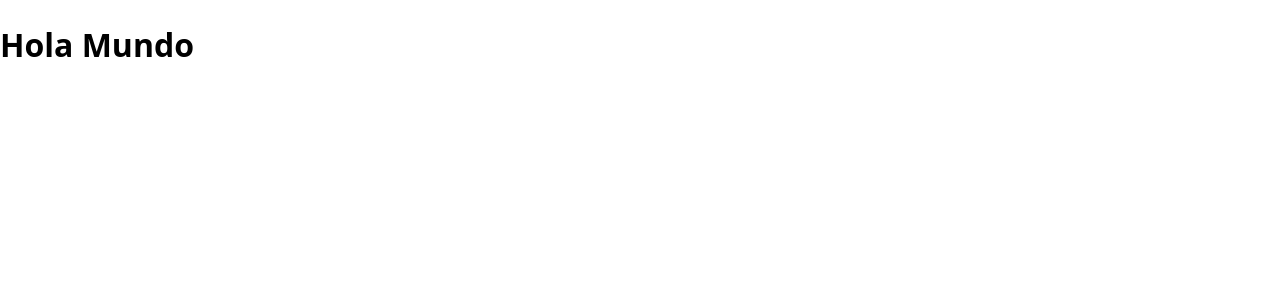
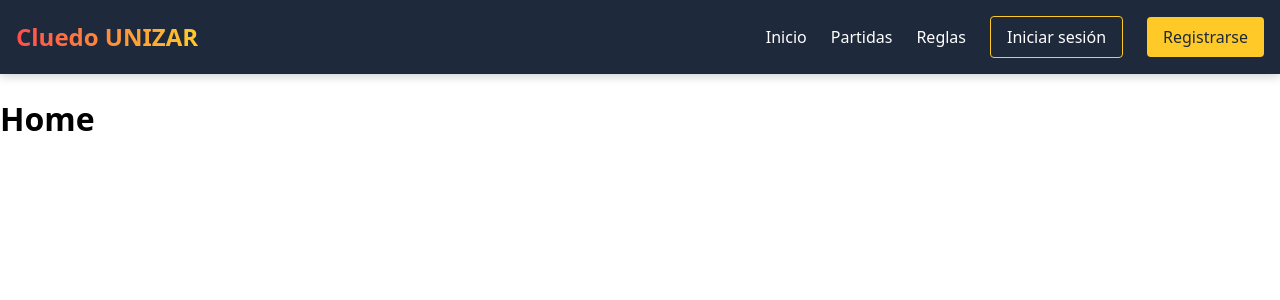
Before and after one commit to daniwow71/cluedo-UNIZAR, a React (Vite) app in the folder frontend/: page / in a window 1280 px wide. Shown: the top 300 px of the page. Built offline with nearby package versions, Linux system fonts and the light colour scheme.

Commit message:
añadido header

```diff
--- a/frontend/package.json
+++ b/frontend/package.json
@@ -11,7 +11,9 @@
   },
   "dependencies": {
     "react": "^19.0.0",
-    "react-dom": "^19.0.0"
+    "react-dom": "^19.0.0",
+    "react-icons": "^5.5.0",
+    "react-router-dom": "^7.2.0"
   },
   "devDependencies": {
     "@eslint/js": "^9.21.0",
--- a/frontend/src/App.jsx
+++ b/frontend/src/App.jsx
@@ -1,12 +1,27 @@
-import './App.css'
+import { useState } from 'react';
+import Header from './components/header/Header.jsx';
+import { BrowserRouter as Router, Routes, Route } from 'react-router-dom';
+import './App.css';
 
 const App = () => {
+  const [user, setUser] = useState(null);
+
+  const handleLogout = () => {
+    setUser(null);
+  };
 
   return (
-    <>
-    <h1>Hola Mundo</h1>
-    </>
-  )
-}
+    <Router>
+      <Header user={user} onLogout={handleLogout} />
+      <main>
+        <Routes>
+          <Route path="/" element={<h1>Home</h1>} />
+        </Routes>
+      </main>
+      <footer>
+      </footer>
+    </Router>
+  );
+};
 
-export default App
+export default App;
--- /dev/null
+++ b/frontend/src/components/header/Header.jsx
@@ -0,0 +1,49 @@
+import './styles/Header.css';
+import { GiHamburgerMenu } from "react-icons/gi";
+import { Link } from 'react-router-dom';
+import useHeader from '../../hooks/useHeader';
+
+const Header = ({ user, onLogout }) => {
+  const { isMobile, toggleMenu, navClasses, navListClasses } = useHeader()
+
+  return (
+    <header className="header">
+      <h1 className="header-title">Cluedo UNIZAR</h1>
+
+      {isMobile && (
+        <button className="header-menu-toggle" onClick={toggleMenu} aria-label="Toggle menu">
+          <GiHamburgerMenu size={24} />
+        </button>
+      )}
+
+      <nav className={navClasses}>
+        <ul className={navListClasses}>
+          <li className="header-nav-item"><Link to="/">Inicio</Link></li>
+          <li className="header-nav-item"><Link to="/games">Partidas</Link></li>
+          <li className="header-nav-item"><Link to="/rules">Reglas</Link></li>
+          {user ? (
+            <>
+              <li className="header-nav-item header-profile">
+                <Link to="/profile">Mi perfil</Link>
+              </li>
+              <li className="header-nav-item header-logout">
+                <Link to="/" onClick={onLogout}>Cerrar sesión</Link>
+              </li>
+            </>
+          ) : (
+            <>
+              <li className="header-nav-item header-login">
+                <Link to="/login">Iniciar sesión</Link>
+              </li>
+              <li className="header-nav-item header-register">
+                <Link to="/register">Registrarse</Link>
+              </li>
+            </>
+          )}
+        </ul>
+      </nav>
+    </header>
+  );
+};
+
+export default Header;
--- /dev/null
+++ b/frontend/src/components/header/styles/Header.css
@@ -0,0 +1,102 @@
+.header {
+  background-color: var(--color-primary);
+  color: var(--color-text-light);
+  padding: 1rem;
+  box-shadow: 0 2px 10px var(--color-shadow-medium);
+  display: flex;
+  justify-content: space-between;
+  align-items: center;
+  position: relative;
+}
+
+.header-title {
+  font-size: 1.5rem;
+  margin: 0;
+  background: linear-gradient(90deg, var(--color-accent-red), var(--color-accent-yellow));
+  -webkit-background-clip: text;
+  background-clip: text;
+  -webkit-text-fill-color: transparent;
+}
+
+.header-menu-toggle {
+  background: transparent;
+  border: none;
+  cursor: pointer;
+  color: var(--color-text-light);
+}
+
+.header-nav-list {
+  display: flex;
+  margin: 0;
+  padding: 0;
+  gap: 1.5rem;
+}
+
+.header-nav-item {
+  display: flex;
+  align-items: center;
+}
+
+.header-nav-item a,
+.header-nav-item button {
+  color: var(--color-text-light);
+  text-decoration: none;
+  font-weight: 500;
+  transition: color 0.2s;
+  background: none;
+  border: none;
+  cursor: pointer;
+  padding: 0;
+}
+
+.header-nav-item a:hover,
+.header-nav-item button:hover {
+  color: var(--color-accent-yellow);
+}
+
+.header-login a,
+.header-register a,
+.header-logout a{
+  padding: 0.5rem 1rem;
+  border-radius: 4px;
+}
+
+.header-login a {
+  border: 1px solid var(--color-accent-yellow);
+}
+
+.header-register a {
+  background-color: var(--color-accent-yellow);
+  color: var(--color-primary);
+}
+
+.header-logout {
+  border: 1px solid var(--color-accent-yellow);
+  border-radius: 4px;
+}
+
+.header-register a:hover {
+  background-color: var(--color-accent-yellow-light);
+  color: var(--color-primary);
+}
+
+.header-main-nav.mobile {
+  position: absolute;
+  top: 100%;
+  right: 0;
+  width: 180px;
+  background-color: var(--color-primary);
+  padding: 1rem;
+  border-radius: 0 0 0.5rem 0.5rem;
+  opacity: 0;
+  transition: opacity 0.3s ease-out;
+}
+
+.header-main-nav.mobile.open {
+  opacity: 1;
+}
+
+.header-nav-list.mobile {
+  flex-direction: column;
+  gap: 1rem;
+}
--- /dev/null
+++ b/frontend/src/hooks/useHeader.jsx
@@ -0,0 +1,30 @@
+import { useState, useEffect } from 'react';
+import useIsMobile from './useIsMobile';
+
+const useHeader = () => {
+  const isMobile = useIsMobile()
+  const [ismenuOpened, setismenuOpened] = useState(false)
+
+  useEffect(() => {
+    if (!isMobile) {
+      setismenuOpened(false)
+    }
+  }, [isMobile])
+
+  const toggleMenu = () => {
+    setismenuOpened(!ismenuOpened)
+  };
+
+  const navClasses =
+    `header-main-nav ${isMobile ? 'mobile' : ''} ${ismenuOpened && isMobile ? 'open' : ''}`
+  const navListClasses = `header-nav-list ${isMobile ? 'mobile' : ''}`
+
+  return {
+    isMobile,
+    toggleMenu,
+    navClasses,
+    navListClasses
+  };
+}
+
+export default useHeader;
--- /dev/null
+++ b/frontend/src/hooks/useIsMobile.jsx
@@ -0,0 +1,25 @@
+import { useState, useEffect } from 'react';
+
+const IS_MOBILE_WIDTH = 750;
+
+const useIsMobile = () => {
+  const [isMobile, setIsMobile] = useState(false);
+
+  const handleResize = () => {
+    setIsMobile(window.innerWidth < IS_MOBILE_WIDTH);
+  };
+  useEffect(() => {
+
+    handleResize();
+
+    window.addEventListener('resize', handleResize);
+
+    return () => {
+      window.removeEventListener('resize', handleResize);
+    };
+  }, []);
+
+  return isMobile;
+};
+
+export default useIsMobile;
--- a/frontend/src/index.css
+++ b/frontend/src/index.css
@@ -1,9 +1,21 @@
 :root {
 
-  /* Colores de texto */
-  --text-primary: #212529;
-  --text-black: black;
-  --text-white: white;
+  /* Color palette */
+  --color-primary: #1e293b;
+  --color-primary-dark: #142030;
+  --color-primary-light: #2a3a4d;
+
+  --color-accent-red: #ff4d4d;
+  --color-accent-yellow: #ffca28;
+  --color-accent-yellow-light: #ffd54f;
+
+  --color-text-primary: #212529;
+  --color-text-light: #ffffff;
+  --color-text-muted: #a0aec0;
+
+  --color-background: #f8fafc;
+  --color-shadow-light: rgba(0, 0, 0, 0.1);
+  --color-shadow-medium: rgba(0, 0, 0, 0.2);
 
   font-family: system-ui, Avenir, Helvetica, Arial, sans-serif;
   line-height: 1.5;
```
Also changed, not shown: 1 other file (tests, documents, lock files or other folders).
